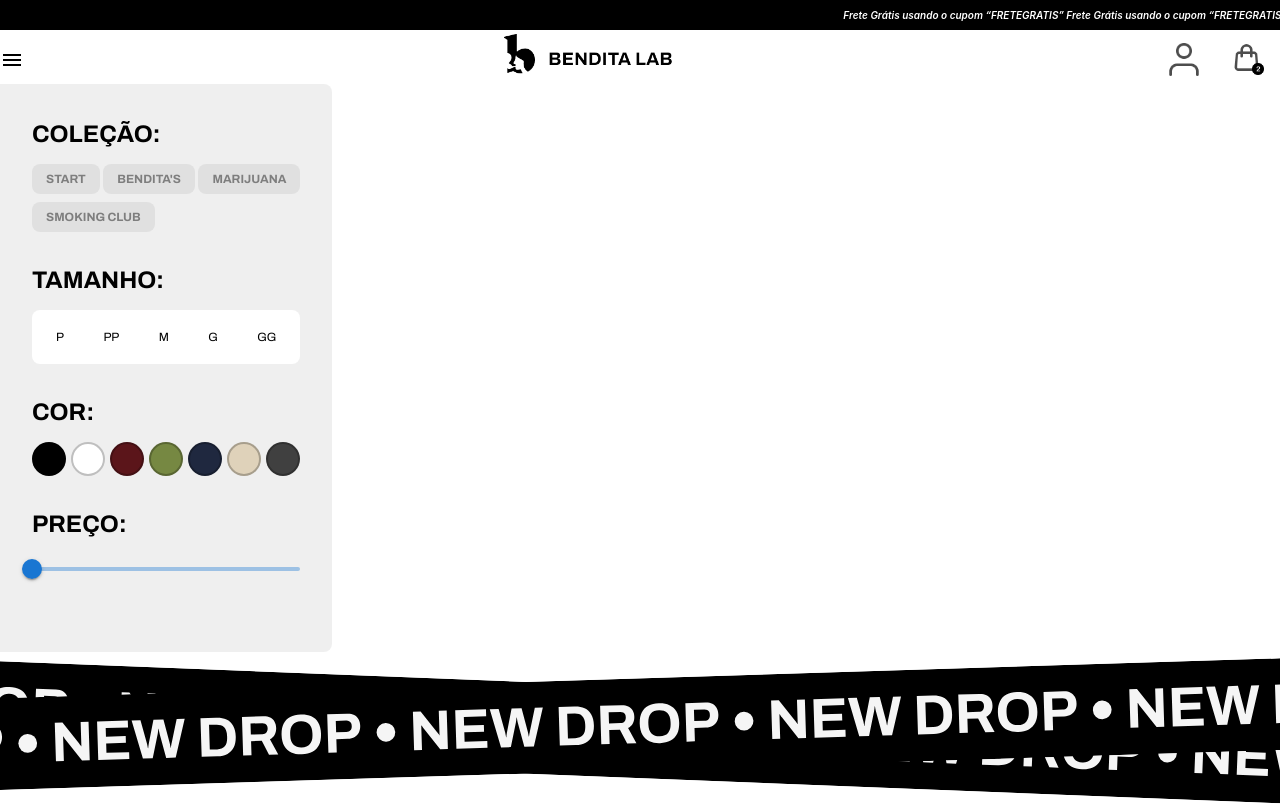
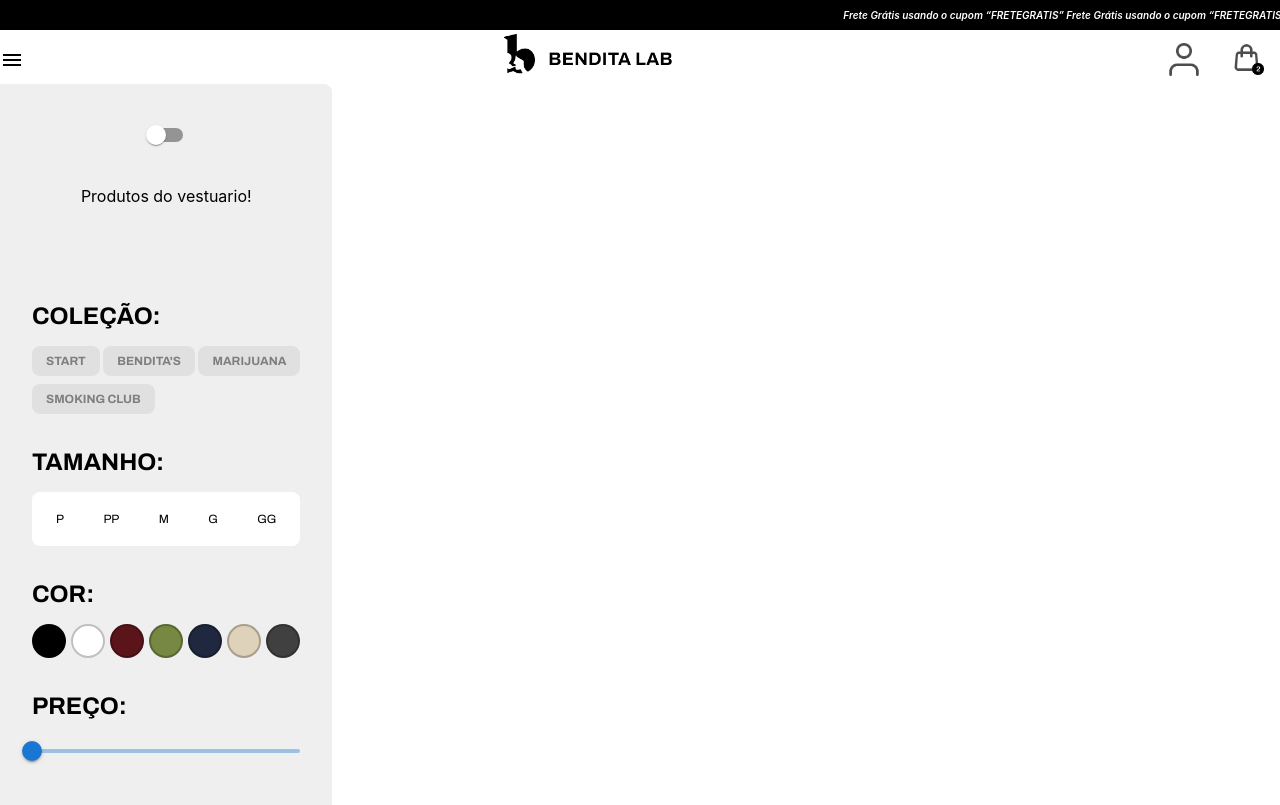
Before and after one commit to rafaellbecom/benditalab, a React (Create React App) app: page /shop/clothing in a window 1280 px wide. Shown: the top 805 px of the page. Built offline with nearby package versions, Linux system fonts and the light colour scheme.

Commit message:
:sparkles: Add: Funcionalidade de Switch para mudança de tabacaria para vestuario e vice versa, components/SwitchShop

```diff
--- a/src/components/SideBar.tsx
+++ b/src/components/SideBar.tsx
@@ -1,8 +1,12 @@
 import Slider from '@mui/material/Slider';
+import { SwitchShop } from './SwitchShop';
 
 export function SideBar(){
     return (
         <main className="main side-bar w-1/3 bg-blacklight p-[32px] rounded-r-[8px]">
+            <div>
+                <SwitchShop></SwitchShop>
+            </div>
             <div>
                 <h3 className="title-side-bar">Coleção:</h3>
                 <div className="collections w-full flex flex-wrap justify-between items-center gap-y-[8px]">
--- /dev/null
+++ b/src/components/SwitchShop.tsx
@@ -0,0 +1,23 @@
+import React, { useState } from 'react';
+import Switch from '@mui/material/Switch';
+import Grid from '@mui/material/Grid';
+import { Tabacaria } from './Tabacaria'
+import { Vestuario } from './Vestuario'
+
+export function SwitchShop (){
+    const [isTabacariaVisible, setIsTabacariaVisible] = useState(false);
+
+    const handleToggle = () => {
+        setIsTabacariaVisible(!isTabacariaVisible);
+      };
+    return (
+        <Grid container direction="column" alignItems="center">
+        <Grid item>
+          <Switch checked={isTabacariaVisible} onChange={handleToggle} color="primary" />
+        </Grid>
+        <Grid item>
+          {isTabacariaVisible ? <Tabacaria /> : <Vestuario />}
+        </Grid>
+      </Grid>
+    )
+}
```
